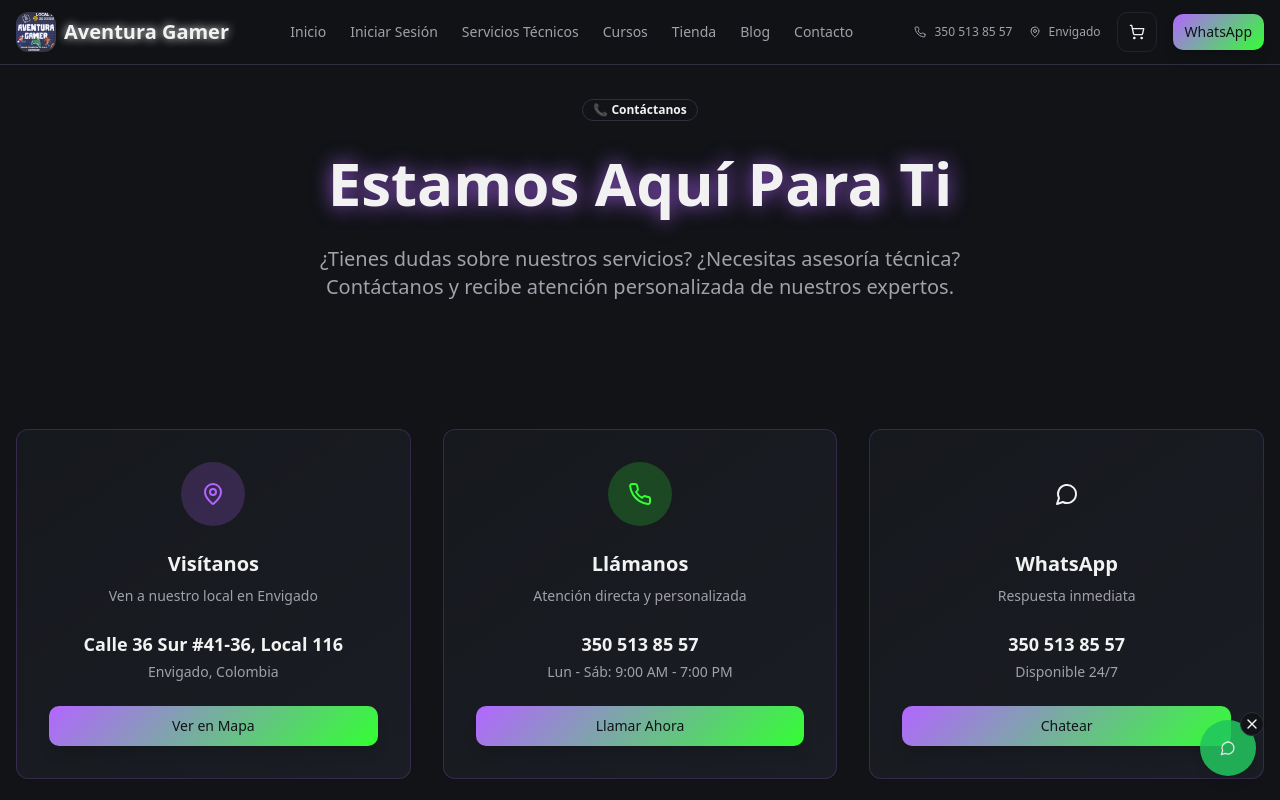
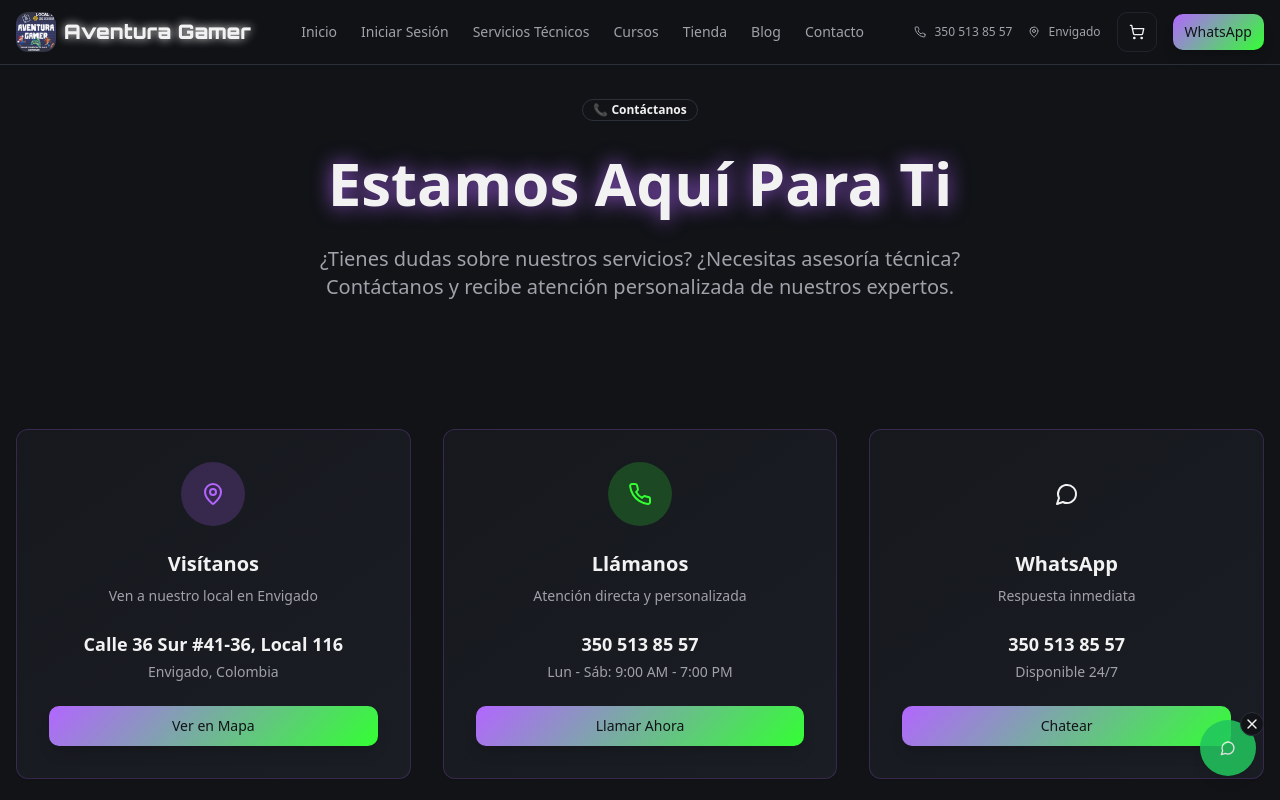
Before and after one commit to AventuraGamer7/aventura-gamer-hub-77, a React (Vite) app: page /contacto in a window 1280 px wide. Shown: the top 800 px of the page. Built offline with nearby package versions, Linux system fonts and the light colour scheme.

Commit message:
Apply stencil font
Apply stencil bold font to the header text.

```diff
--- a/index.html
+++ b/index.html
@@ -69,7 +69,7 @@
     <!-- Google Fonts -->
     <link rel="preconnect" href="https://fonts.googleapis.com">
     <link rel="preconnect" href="https://fonts.gstatic.com" crossorigin>
-    <link href="https://fonts.googleapis.com/css2?family=Inter:wght@300;400;500;600;700;800&family=Bungee:wght@400&display=swap" rel="stylesheet">
+    <link href="https://fonts.googleapis.com/css2?family=Inter:wght@300;400;500;600;700;800&family=Bungee:wght@400&family=Orbitron:wght@400;700;900&display=swap" rel="stylesheet">
 
     <!-- Mercado Pago SDK -->
     <script src="https://sdk.mercadopago.com/js/v2"></script>
--- a/src/components/Header.tsx
+++ b/src/components/Header.tsx
@@ -49,7 +49,7 @@ const Header = () => {
               alt="Aventura Gamer Logo"
               className="h-10 w-auto rounded-lg"
             />
-            <span className="text-neon">Aventura Gamer</span>
+            <span className="text-neon font-stencil font-black">Aventura Gamer</span>
           </Link>
 
           {/* Desktop Navigation */}
--- a/tailwind.config.ts
+++ b/tailwind.config.ts
@@ -128,7 +128,8 @@ export default {
 			},
 			fontFamily: {
 				'gaming': ['Inter', 'system-ui', 'sans-serif'],
-				'bungee': ['Bungee', 'cursive']
+				'bungee': ['Bungee', 'cursive'],
+				'stencil': ['Orbitron', 'monospace']
 			}
 		}
 	},
```
